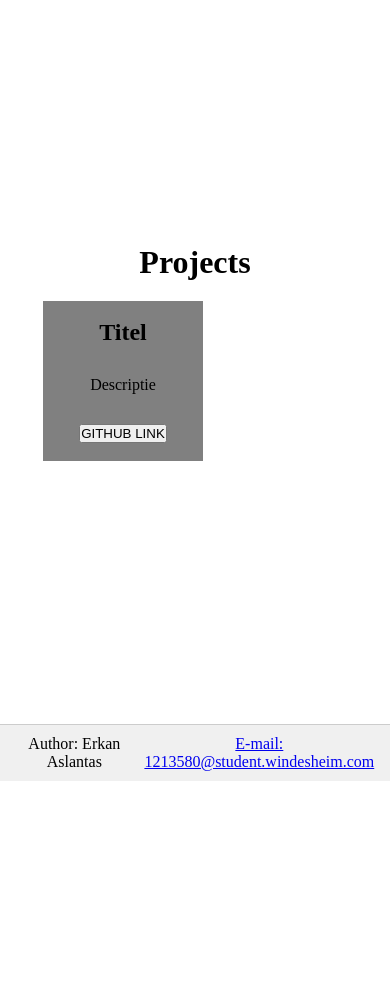
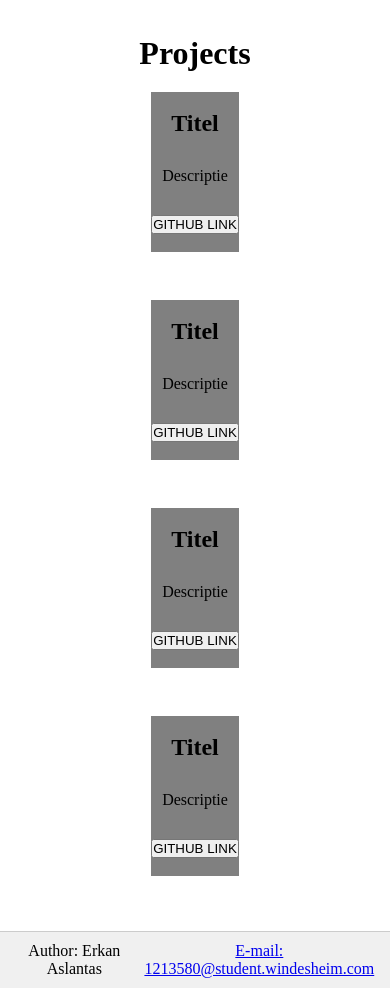
Before and after one commit to ErkanDevWindesheim/Portfolio, a PHP site: page /project in a window 390 px wide. Shown: the part 63-1051 px from the top of the page. Before the commit the page ends 844 px from the top, so only its background shows below. Run offline with PHP 8.4, Linux system fonts and the light colour scheme.

Commit message:
responsive

```diff
--- a/controllers/projectController.php
+++ b/controllers/projectController.php
@@ -11,6 +11,18 @@ class ProjectController {
                     <h2 class\"project-title\">Titel</h2>
                     <p>Descriptie</p>
                     <button href=\"\">GITHUB LINK</button>
+                </div><div class=\"project-box\">
+                    <h2 class\"project-title\">Titel</h2>
+                    <p>Descriptie</p>
+                    <button href=\"\">GITHUB LINK</button>
+                </div><div class=\"project-box\">
+                    <h2 class\"project-title\">Titel</h2>
+                    <p>Descriptie</p>
+                    <button href=\"\">GITHUB LINK</button>
+                </div><div class=\"project-box\">
+                    <h2 class\"project-title\">Titel</h2>
+                    <p>Descriptie</p>
+                    <button href=\"\">GITHUB LINK</button>
                 </div>
             </div>
         </main>";
--- a/views/css/responsive.css
+++ b/views/css/responsive.css
@@ -1,14 +1,33 @@
+
+
 /* Extra small devices (phones, 600px and down) */
-@media only screen and (max-width: 600px) {}
+@media only screen and (max-width: 600px) {
+  .project-section {
+    grid-template-columns: 1fr !important; /* Display 1 project per row */
+  }
+
+  .project-box {
+    width: 100% !important; /* Ensure full width for each project box */
+  }
+}
 
 /* Small devices (portrait tablets and large phones, 600px and up) */
-@media only screen and (min-width: 600px) {}
+@media only screen and (min-width: 600px) and (max-width: 768px) {
+  .project-section {
+    grid-template-columns: 1fr !important; /* Still display 1 project per row */
+  }
+}
 
 /* Medium devices (landscape tablets, 768px and up) */
-@media only screen and (min-width: 768px) {}
+@media only screen and (min-width: 768px) and (max-width: 992px) {
+  .project-section {
+    grid-template-columns: repeat(2, 1fr) !important; /* Switch to 2 columns */
+  }
+}
 
 /* Large devices (laptops/desktops, 992px and up) */
-@media only screen and (min-width: 992px) {}
-
-/* Extra large devices (large laptops and desktops, 1200px and up) */
-@media only screen and (min-width: 1200px) {}
+@media only screen and (min-width: 992px) {
+  .project-section {
+    grid-template-columns: repeat(4, 1fr) !important; /* Default: 4 columns */
+  }
+}
--- a/views/css/style.css
+++ b/views/css/style.css
@@ -1,3 +1,5 @@
+@import url("/views/css/responsive.css");
+
 * {
   box-sizing: border-box;
   margin: 0;
@@ -21,16 +23,14 @@ header {
   border-bottom: 1px solid #ccc;
 }
 
-/* Logo */
 .logo {
   font-size: 24px;
   font-weight: bold;
 }
 
-/* Navigation menu */
 nav ul {
   display: flex;
-  justify-content: flex-end; /* Align to the right */
+  justify-content: flex-end;
   list-style: none;
   margin: 0;
   padding: 0;
@@ -51,7 +51,7 @@ main {
   display: grid;
   grid-template-columns: 1fr 1fr; /* Two equal columns: bio section and image */
   place-items: center;
-  flex: 1; /* will expand to take available space */
+  flex: 1;
   padding: 50px;
 }
 
@@ -64,7 +64,6 @@ main {
   padding: 35px;
 }
 
-/* Bio section (left side) */
 .bio-section {
   display: flex;
   flex-direction: column;
@@ -93,11 +92,9 @@ main {
   cursor: pointer;
 }
 
-
 .project-section {
   display: grid;
   grid-template-columns: repeat(4, 1fr);
-    grid-template-rows: repeat(auto, 1fr);
   gap: 3rem;
   padding: 20px;
 }
@@ -120,7 +117,6 @@ main {
   justify-content: center;
   flex-direction: column;
   padding: 20px;
-
 }
 
 .contact-box {
@@ -139,7 +135,7 @@ main {
   margin-bottom: 40px;
 }
 
-/* de bio and skills sections */
+/* Bio and skills sections */
 .content-container {
   display: grid;
   grid-template-columns: 1fr 10px 1fr; /* Left (bio), divider, right (skills) */
@@ -148,7 +144,7 @@ main {
   justify-items: center;
 }
 
-/* linker bio section */
+/* Left bio section */
 .bio {
   display: flex;
   flex-direction: column;
@@ -216,11 +212,9 @@ main {
 
 .skill-list {
   display: grid;
-    grid-template-columns: repeat(3, 1fr);
-    grid-template-rows: repeat(auto, 1fr);
+  grid-template-columns: repeat(auto-fit, minmax(150px, 1fr)); /* Responsive skill list */
   gap: 20px;
 }
-
 
 
 /* Footer */
```
Lines whose indentation alone changed are shown as unchanged.
